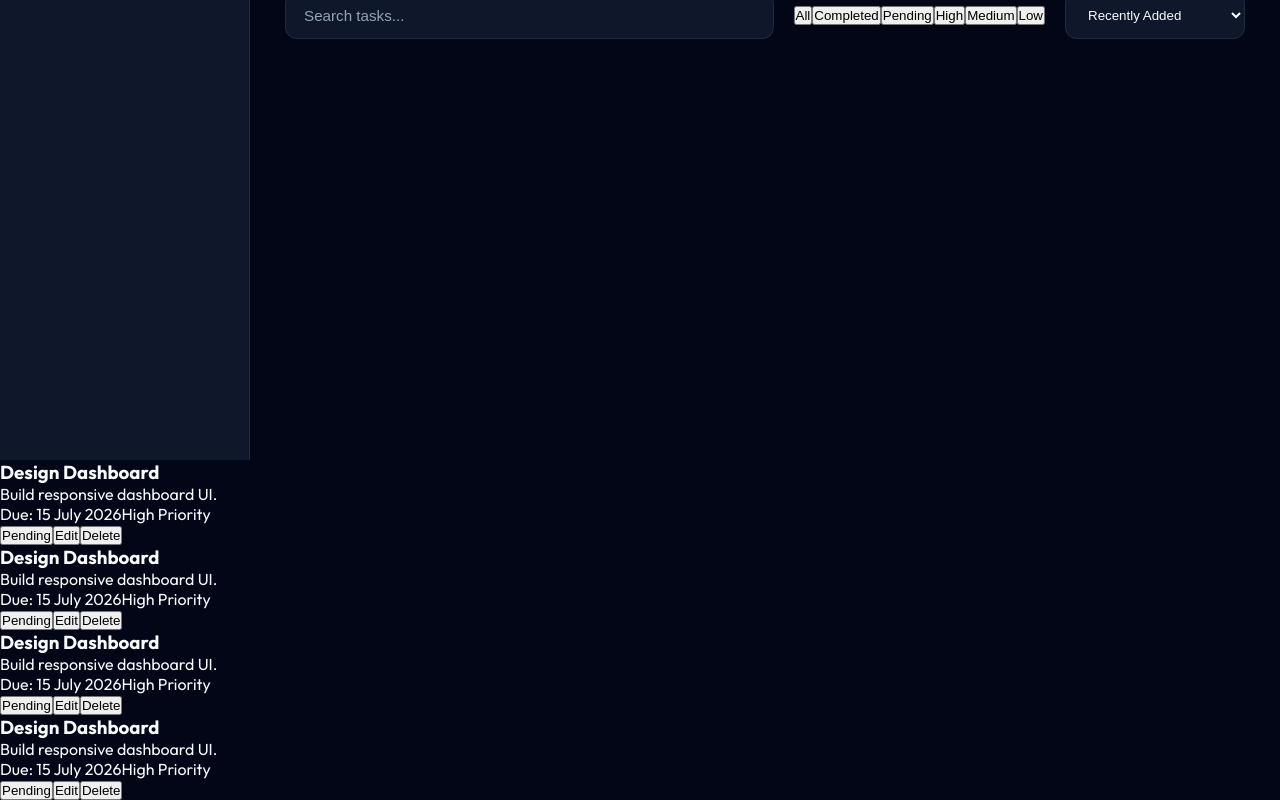
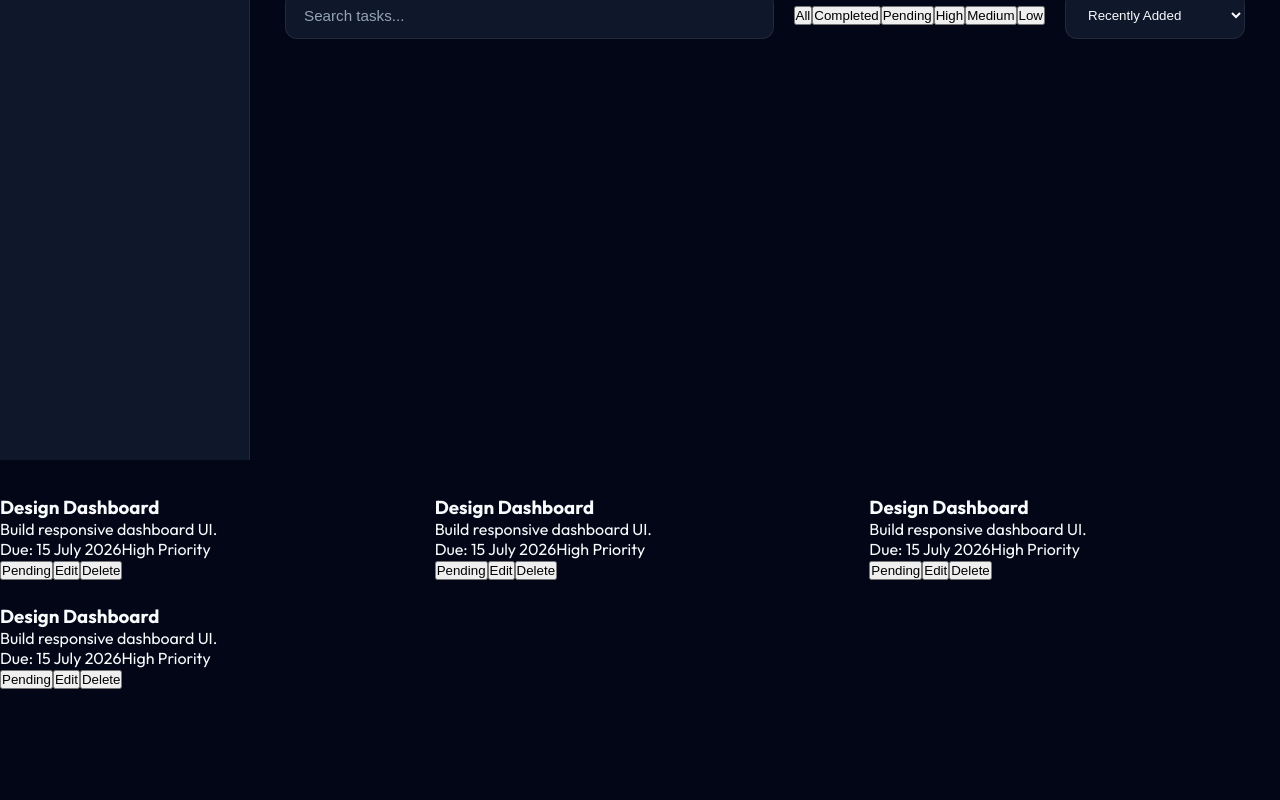
Before and after one commit to Isharani01/taskflow, a React (Vite) app: page /dashboard in a window 1280 px wide. Shown: the part 308-1108 px from the top of the page. After the commit the page ends 997 px from the top, so only its background shows below. Built offline with nearby package versions, Linux system fonts and the light colour scheme.

Commit message:
styled dashboard tasklist

```diff
--- a/src/components/Dashboard/TaskList/TaskList.module.css
+++ b/src/components/Dashboard/TaskList/TaskList.module.css
@@ -0,0 +1,6 @@
+.taskList {
+  display: grid;
+  grid-template-columns: repeat(auto-fill, minmax(320px, 1fr));
+  gap: 24px;
+  margin-top: 35px;
+}
```
